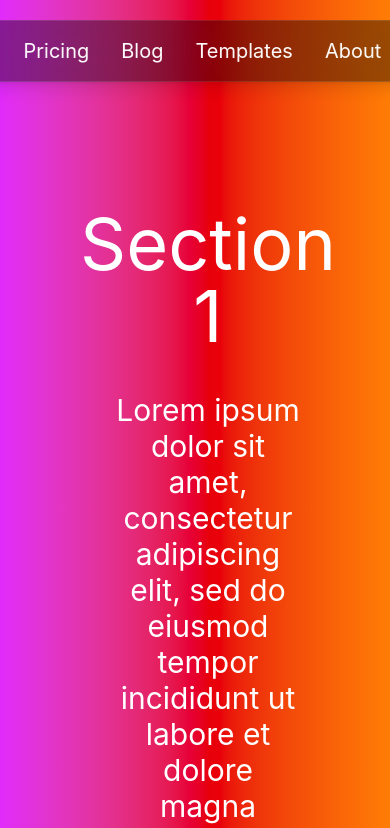
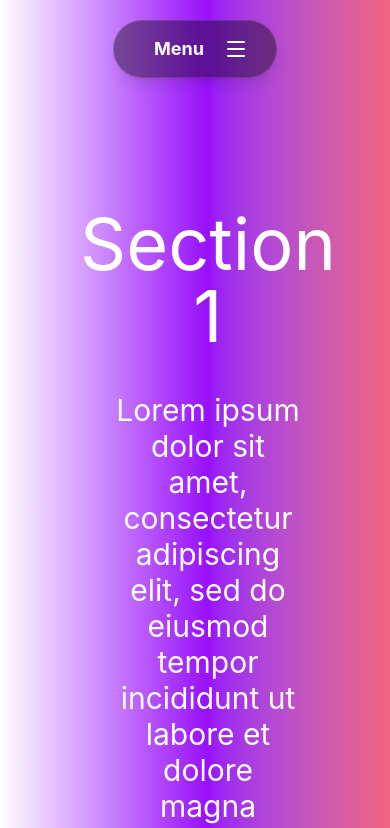
Before and after one commit to randomchaffee/portfolio, a React (Vite) app: page / in a window 390 px wide. Shown: the top 828 px of the page. Built offline with nearby package versions, Linux system fonts and the light colour scheme.

Commit message:
improve the navbar

```diff
--- a/src/App.tsx
+++ b/src/App.tsx
@@ -5,8 +5,8 @@ export default function App() {
     <>
       <Navbar />
       <div className="min-h-screen w-full relative
-      bg-linear-to-r from-fuchsia-500 via-red-600
-      to-orange-400 flex items-center justify-center
+      bg-linear-to-r from-green-500-500 via-purple-600
+      to-red-400 flex items-center justify-center
       text-center flex-col gap-10 text-white p-52">
         <h1 className="text-7xl">
           Section 1
@@ -45,11 +45,11 @@ export default function App() {
       </div>
 
       <div className="min-h-screen w-full relative
-      bg-linear-to-r from-sky-500 to-blue-400
+      bg-linear-to-r from-sky-500 via-blue-600 to-indigo-400
       flex items-center justify-center
       text-center flex-col gap-10 text-white p-52">
         <h1 className="text-7xl">
-          Section 2
+          Section 3
         </h1>
         <p className="text-3xl">
           Lorem ipsum dolor sit amet, consectetur adipiscing elit,
--- a/src/components/Navbar.tsx
+++ b/src/components/Navbar.tsx
@@ -1,26 +1,35 @@
-const listItems = [
-  'Work',
-  'Services',
-  'Pricing',
-  'Blog',
-  'Templates',
-  'About'
-]
+import { useState } from "react";
+import { Menu, Minimize2 } from "lucide-react";
+
+interface NavLink {
+  label: string;
+  href: string;
+}
+
+const listItems: NavLink[] = [
+  {label: "Home", href: "#"}
+];
 
 const Navbar = () => {
+  const [isOpen, setIsOpen] = useState<boolean>(false);
+
+  const toggleMenu = () => setIsOpen((prev) => !prev)
+
   return (
-    <div className='fixed bg-black/40 flex justify-between
-    items-center gap-16 py-3 px-10 left-1/2
-    -translate-x-1/2 top-5 rounded-full backdrop-blur-md
-    text-white shadow-lg z-10
-    border border-white/10
-    hover:bg-black/50 transition-all duration-300
+    <nav className="fixed left-1/2 top-5 z-50 -translate-x-1/2">
+      <div className='bg-black/40 flex justify-between
+      items-center gap-16 py-3 px-6 rounded-full backdrop-blur-md
+      text-white shadow-lg border border-white/10
+      hover:bg-black/50 transition-all duration-300 md:px-10
       '>
-      <ul className='flex gap-8 text-xl'>
+        {/* desktop menu */}
+        <ul className='hidden items-center gap-8 text-lg md:flex'>
           {listItems.map((item) => (
             <li className='relative group cursor-pointer'
-          key={item}>
-            {item}
+            key={item.label}>
+              <a href={item.href} className="cursor-pointer py-1 block">
+                {item.label}
+              </a>
               <span className='absolute left-0
               -bottom-1.25 w-0 h-1 rounded-xl
               bg-linear-to-r from-blue-500
@@ -31,14 +40,67 @@ const Navbar = () => {
           ))}
         </ul>
 
-      <button className="bg-linear-to-r
+        {/* contact button (desktop) */}
+        <a href="#contact" className="hidden md:inline-block bg-linear-to-r
         from-blue-500 to-green-500 py-1 px-6
         rounded-3xl shadow-2xl text-white text-lg
         font-semibold hover:from-blue-600 hover:to-green-500
         hover:shadow-green-500 shadow-blue-500">
           Contact
+        </a>
+
+        {/* mobile menu toggle button */}
+        <div className="flex w-full items-center justify-between
+        md:hidden">
+          <span className="font-bold text-lg px-4">
+            Menu
+          </span>
+          <button
+            onClick={toggleMenu}
+            aria-label="Toggle Navigation Menu"
+            className="p-1 focus:outline-none transition-transform duration-200
+            active:scale-90"
+          >
+            {isOpen ? (
+              // minimize icon
+              <Minimize2 className="transition-all duration-200"/>
+            ) : (
+              <Menu className="transition-all duration-200"/>
+            )}
           </button>
         </div>
+      </div>
+
+      {/* mobile dropdown drawer */}
+      { isOpen && (
+        <div className="mt-3 flex flex-col gap-4 rounded-3xl
+        border border-white/10 bg-black/60 p-6 text-white
+        backdrop-blur-md md:hidden">
+          <ul className="flex flex-col gap-4 text-center text-lgm">
+            {listItems.map((item) => (
+              <li key={item.label}>
+                <a
+                  href={item.href}
+                  onClick={() => setIsOpen(false)}
+                  className="block py-1 hover:text-blue-400 transition-colors"
+                >
+                  {item.label}
+                </a>
+              </li>
+            ))}
+          </ul>
+          <a
+            href="#contact"
+            onClick={() => setIsOpen(false)}
+            className="mt-2 block text-center rounded-3xl
+            bg-linear-to-r from-blue-500 to-green-500 py-2 px-6
+            font-semibold text-white shadow-md"
+          >
+            Contact
+          </a>
+        </div>
+      )}
+    </nav>
   )
 }
 
```
Lines whose indentation alone changed are shown as unchanged.
